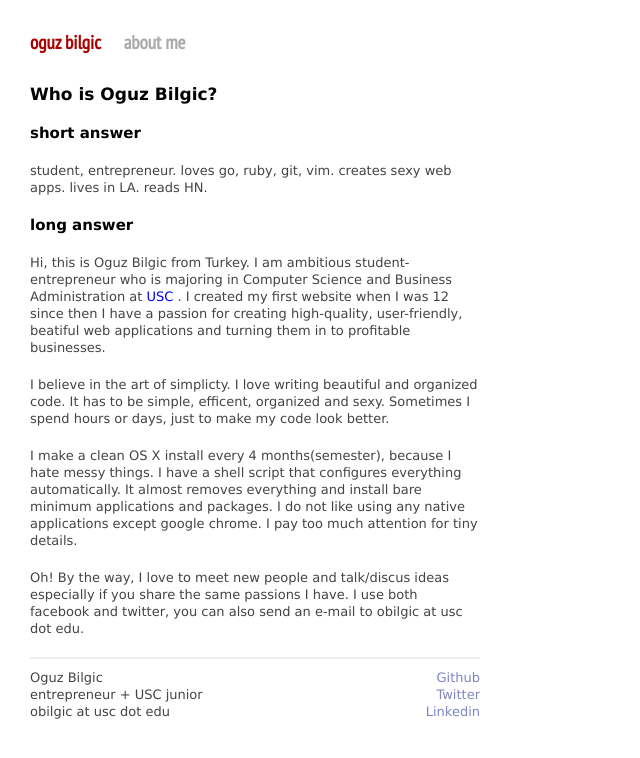
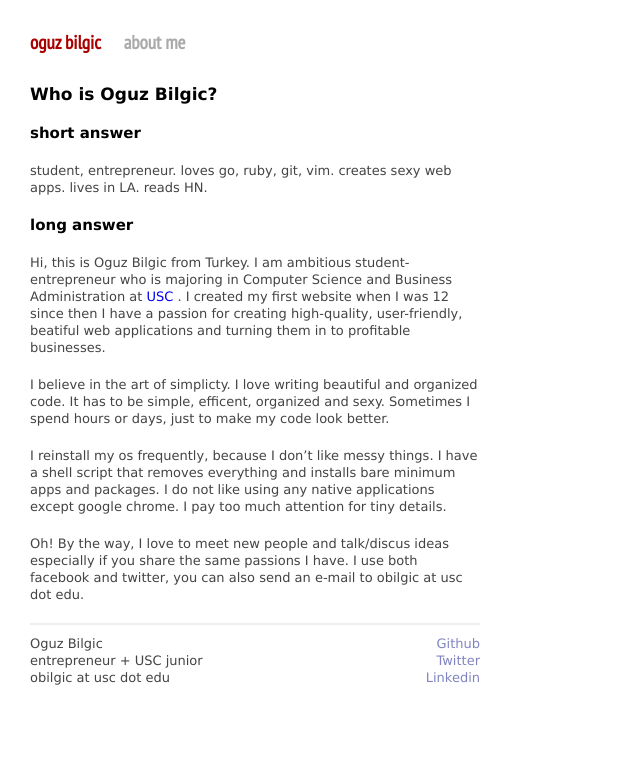
Before and after one commit to oguzbilgic/oguzbilgic.github.com, a Jekyll site: the page built from about.md, in a window 1280 px wide. Shown: the top 758 px of the page, without its empty margins (0-640 px from the left). Built offline with Jekyll 4.4.1, drawn with Linux system fonts in a browser that asks for light colours; Markdown is read by kramdown in place of the engine named in the settings.

Commit message:
Update about.md

```diff
--- a/about.md
+++ b/about.md
@@ -23,9 +23,8 @@ I believe in the art of simplicty. I love writing beautiful and organized
 code. It has to be simple, efficent, organized and sexy. Sometimes I spend
 hours or days, just to make my code look better.
 
-I make a clean OS X install every 4 months(semester), because I hate messy
-things. I have a shell script that configures everything automatically. It
-almost removes everything and install bare minimum applications and packages. I
+I reinstall my os frequently, because I don't like messy things. I have a shell
+script that removes everything and installs bare minimum apps and packages. I
 do not like using any native applications except google chrome. I pay too much
 attention for tiny details.
 
```
